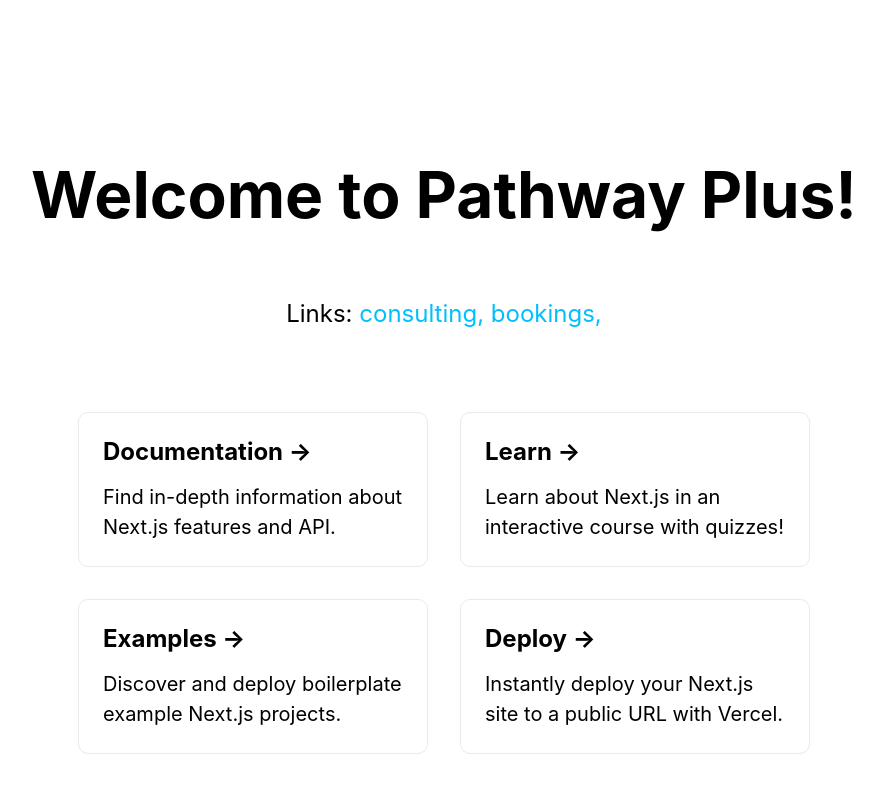
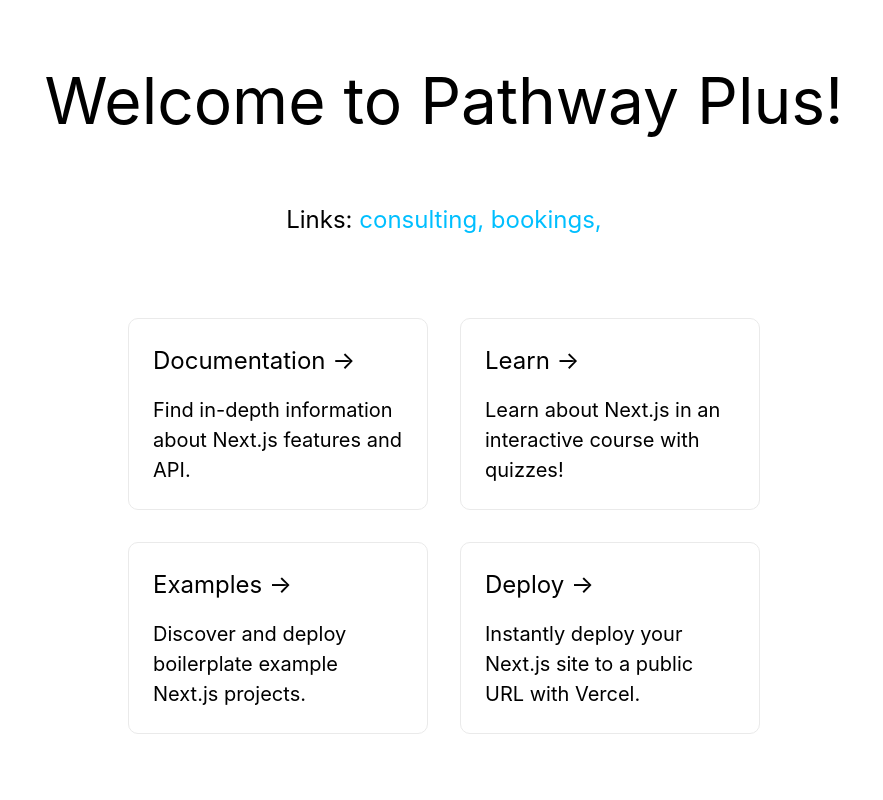
Before and after one commit to Pathway-plus/Pathway-Plus, a Next.js app: page / in a window 1280 px wide. Shown: the top 800 px of the page, without its empty margins (196-1079 px from the left). Built offline with nearby package versions, Linux system fonts and the light colour scheme.

Commit message:
Added tailwind config

```diff
--- a/package.json
+++ b/package.json
@@ -19,9 +19,12 @@
     "@types/react-dom": "18.0.6",
     "@typescript-eslint/eslint-plugin": "^5.39.0",
     "@typescript-eslint/parser": "^5.39.0",
+    "autoprefixer": "^10.4.12",
     "eslint": "8.25.0",
     "eslint-config-next": "12.3.1",
     "eslint-plugin-react": "^7.31.9",
+    "postcss": "^8.4.17",
+    "tailwindcss": "^3.1.8",
     "typescript": "4.8.4"
   }
 }
--- /dev/null
+++ b/postcss.config.js
@@ -0,0 +1,6 @@
+module.exports = {
+  plugins: {
+    tailwindcss: {},
+    autoprefixer: {},
+  },
+}
--- a/src/styles/globals.css
+++ b/src/styles/globals.css
@@ -1,3 +1,7 @@
+@tailwind base;
+@tailwind components;
+@tailwind utilities;
+
 html,
 body {
   padding: 0;
--- /dev/null
+++ b/tailwind.config.js
@@ -0,0 +1,11 @@
+/** @type {import('tailwindcss').Config} */
+module.exports = {
+  content: [
+    "./src/pages/**/*.{js,ts,jsx,tsx}",
+    "./src/components/**/*.{js,ts,jsx,tsx}",
+  ],
+  theme: {
+    extend: {},
+  },
+  plugins: [],
+};
```
Also changed, not shown: 1 other file (tests, documents, lock files or other folders).
